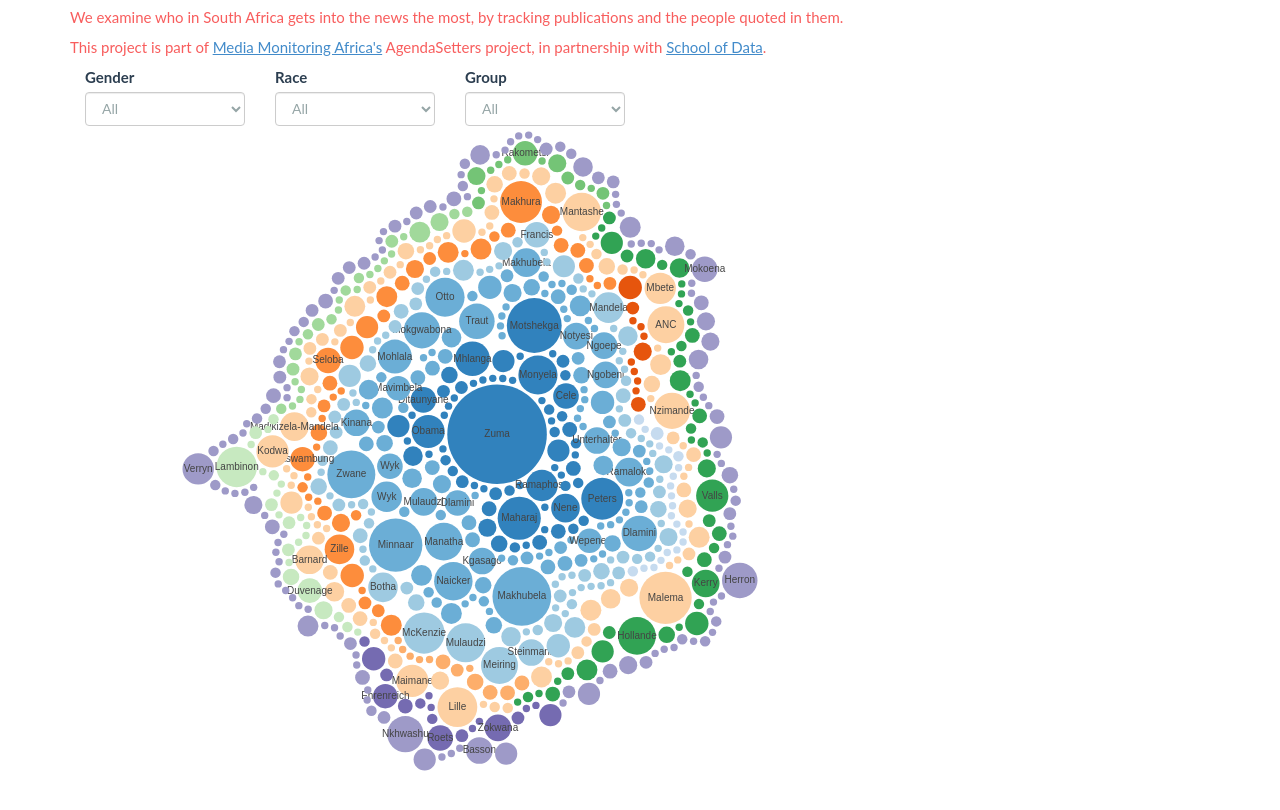
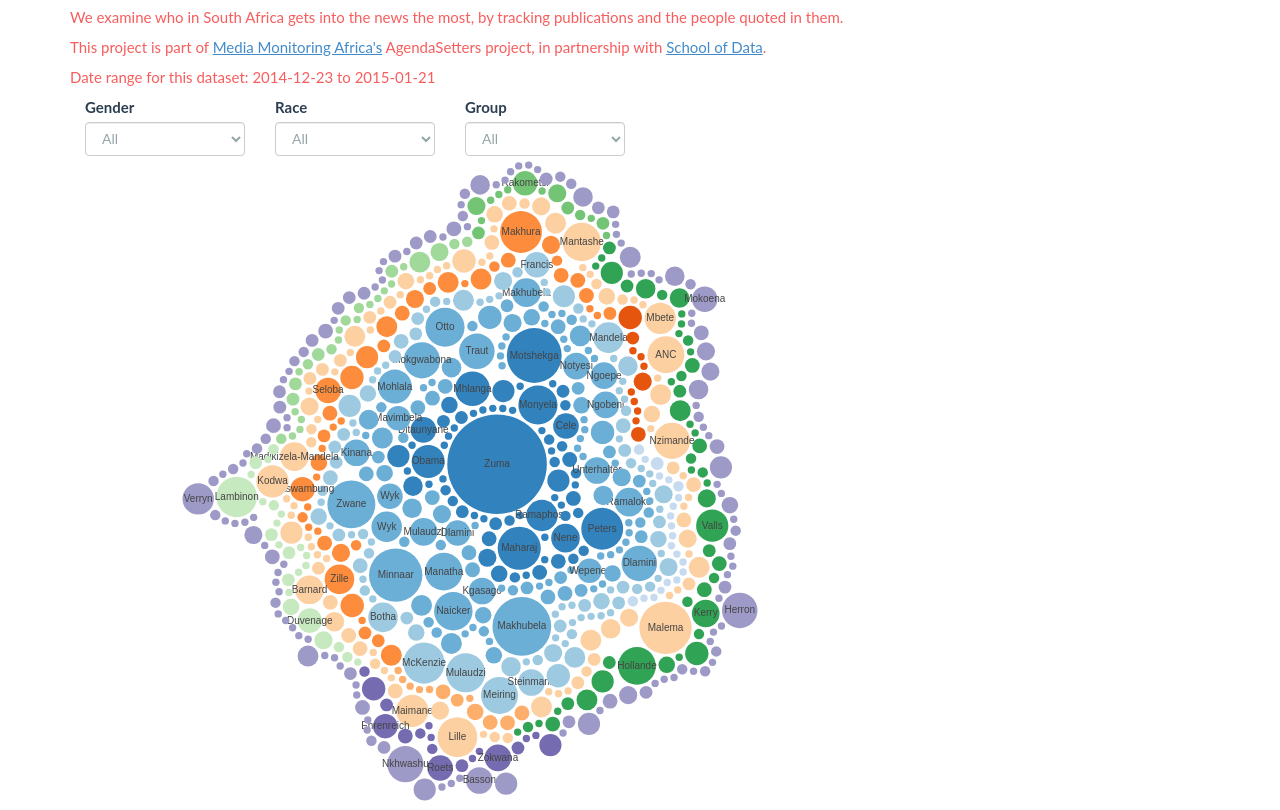
Before and after one commit to Code4SA/sa-newsmakers, a website: page index.html in a window 1280 px wide. Shown: the part 115-925 px from the top of the page. Before the commit the page ends 895 px from the top, so only its background shows below. Drawn offline with Linux system fonts and the light colour scheme.

Commit message:
Date range

```diff
--- a/index.html
+++ b/index.html
@@ -36,6 +36,7 @@
 			<h1>SA Newsmakers</h1>
 			<p>We examine who in South Africa gets into the news the most, by tracking publications and the people quoted in them.</p>
 			<p>This project is part of <a href="http://mediamonitoringafrica.org">Media Monitoring Africa's</a> AgendaSetters project, in partnership with <a href="http://schoolofdata.org">School of Data</a>.</p>
+			<p id="dateRange"></p>
 		</div>
 	</div>
 
--- a/public/javascript/newsmakers.js
+++ b/public/javascript/newsmakers.js
@@ -30,6 +30,22 @@ $(function() {
 		.attr("height", height)
 		.attr("class", "bubble");
 
+	var find_min_date = function(docs) {
+		return new Date(
+			docs.reduce(function(previousValue, currentValue) {
+				return ((new Date(previousValue.doc_published_date) < new Date(currentValue.doc_published_date)) ? previousValue : currentValue);
+			}).doc_published_date
+		);
+	}
+
+	var find_max_date = function(docs) {
+		return new Date(
+			docs.reduce(function(previousValue, currentValue) {
+				return ((new Date(previousValue.doc_published_date) > new Date(currentValue.doc_published_date)) ? previousValue : currentValue);
+			}).doc_published_date
+		);
+	}
+
 	d3.csv("dexter.csv", function(err, data) {
 		var n = d3.nest()
 			.key(function(d) { return d.source_source_name })
@@ -42,13 +58,25 @@ $(function() {
 		var races = [];
 		var affiliations = [];
 		var affiliation_groups = [];
+		var min_date = new Date();
+		var max_date = 0;
 
 		m.forEach(function(d) {
 			genders.push(d.docs[0].source_gender);
 			races.push(d.docs[0].source_race);
 			affiliations.push(d.docs[0].source_affiliation);
 			affiliation_groups.push(d.docs[0].source_affiliation_group);
+			var this_min_date = find_min_date(d.docs);
+			var this_max_date = find_max_date(d.docs);
+			if (this_min_date < min_date) {
+				min_date = this_min_date;
+			}
+			if (this_max_date > max_date) {
+				max_date = this_max_date;
+			}
 		});
+		d3.select("#dateRange")
+			.text("Date range for this dataset: " + date_format(min_date) + " to " + date_format(max_date));
 		genders = d3.set(genders).values();
 		genders.unshift("All")
 		races = d3.set(races).values();
@@ -64,7 +92,7 @@ $(function() {
 			{ name: "Group", key: "affiliation_group", values: affiliation_groups, value: "All" },
 		];
 		var filter_vals = { gender: "All", race: "All", group: "All" };
-		console.log(m);
+		// console.log(m);
 
 		var tooltip = d3.select("body").append("div")
 			.attr("class", "tooltip")
```
